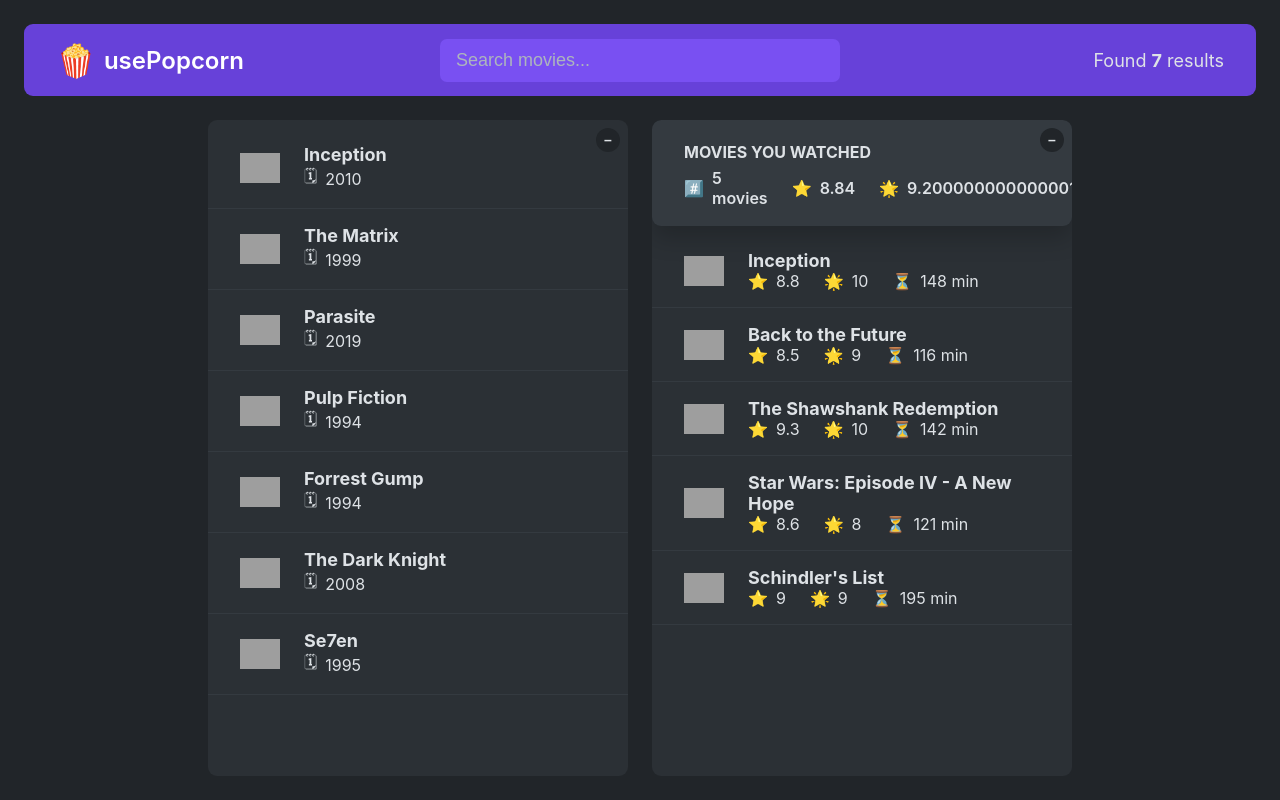
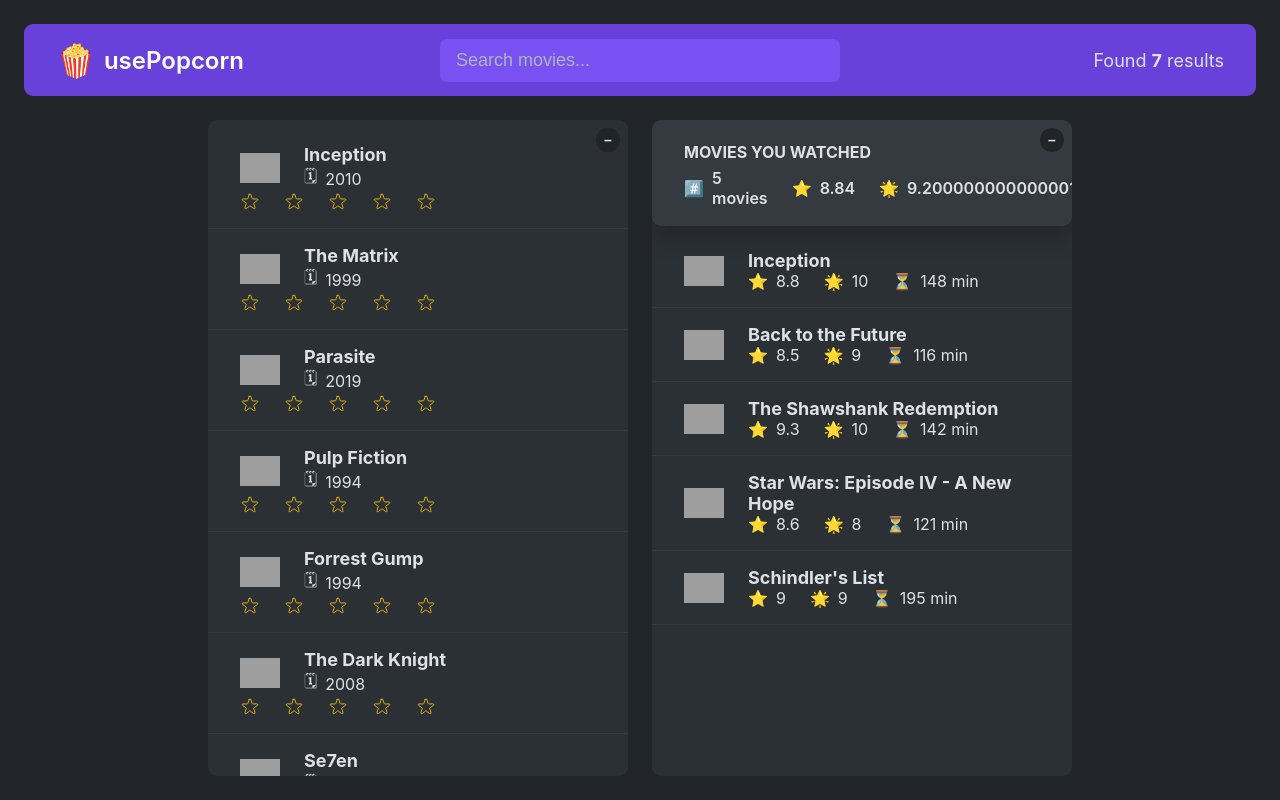
Before and after one commit to YoussefHassanDEV/UsePopCorn, a React (Create React App) app: page / in a window 1280 px wide. Built offline with nearby package versions, Linux system fonts and the light colour scheme; grey boxes are pictures that could not be loaded; the HTML template or start-up script is replaced by a standard one.

Commit message:
Added the resuable Comonents of Stars and StarRating

```diff
--- a/src/MainBoxes/Movie.js
+++ b/src/MainBoxes/Movie.js
@@ -1,3 +1,5 @@
+import StarRating from "./StarRating";
+
 export function Movie({ movie }) {
   return (
     <li key={movie.imdbID}>
@@ -9,6 +11,8 @@
           <span>{movie.Year}</span>
         </p>
       </div>
+      <span><StarRating size={20} messages={["Bad","Normal","Good","V.Good","Excelent"]}/></span>
+
     </li>
   );
 }
--- /dev/null
+++ b/src/MainBoxes/Star.js
@@ -0,0 +1,89 @@
+export default function Star({
+  onRate,
+  full,
+  onHoverIn,
+  onHoverOut,
+  color,
+  size
+}
+) {
+  const StarStyle = {
+    width: `${size}px`,
+    height: `${size}px`,
+    display: 'block',
+    cursor: 'pointer'
+  }
+  return (
+    <span role="button" style={StarStyle}
+      onClick={onRate}
+      onMouseEnter={onHoverIn}
+      onMouseLeave={onHoverOut}
+    >
+      {full ? <svg
+        xmlns="http://www.w3.org/2000/svg"
+        viewBox="0 0 20 20"
+        fill={color}
+        stroke={color}
+      >
+        <path
+          d="M9.049 2.927c.3-.921 1.603-.921 1.902 0l1.07 3.292a1 1 0 00.95.69h3.462c.969 0 1.371 1.24.588 1.81l-2.8 2.034a1 1 0 00-.364 1.118l1.07 3.292c.3.921-.755 1.688-1.54 1.118l-2.8-2.034a1 1 0 00-1.175 0l-2.8 2.034c-.784.57-1.838-.197-1.539-1.118l1.07-3.292a1 1 0 00-.364-1.118L2.98 8.72c-.783-.57-.38-1.81.588-1.81h3.461a1 1 0 00.951-.69l1.07-3.292z"
+        />
+      </svg> :
+        <svg
+          xmlns="http://www.w3.org/2000/svg"
+          fill="none"
+          viewBox="0 0 24 24"
+          stroke={color}
+        >
+          <path
+            strokeLinecap="round"
+            strokeLinejoin="round"
+            strokeWidth="{2}"
+            d="M11.049 2.927c.3-.921 1.603-.921 1.902 0l1.519 4.674a1 1 0 00.95.69h4.915c.969 0 1.371 1.24.588 1.81l-3.976 2.888a1 1 0 00-.363 1.118l1.518 4.674c.3.922-.755 1.688-1.538 1.118l-3.976-2.888a1 1 0 00-1.176 0l-3.976 2.888c-.783.57-1.838-.197-1.538-1.118l1.518-4.674a1 1 0 00-.363-1.118l-3.976-2.888c-.784-.57-.38-1.81.588-1.81h4.914a1 1 0 00.951-.69l1.519-4.674z"
+          />
+        </svg>
+      }
+    </span>
+
+  )
+}
+/*
+SPACING SYSTEM (px)
+2 / 4 / 8 / 12 / 16 / 24 / 32 / 40 / 48 / 64 / 80 / 96 / 128
+
+FONT SIZE SYSTEM (px)
+10 / 12 / 14 / 16 / 18 / 20 / 24 / 30 / 36 / 44 /52 / 62 / 74 / 86 / 98
+*/
+
+/*
+FULL STAR
+
+<svg
+  xmlns="http://www.w3.org/2000/svg"
+  viewBox="0 0 20 20"
+  fill="#000"
+  stroke="#000"
+>
+  <path
+    d="M9.049 2.927c.3-.921 1.603-.921 1.902 0l1.07 3.292a1 1 0 00.95.69h3.462c.969 0 1.371 1.24.588 1.81l-2.8 2.034a1 1 0 00-.364 1.118l1.07 3.292c.3.921-.755 1.688-1.54 1.118l-2.8-2.034a1 1 0 00-1.175 0l-2.8 2.034c-.784.57-1.838-.197-1.539-1.118l1.07-3.292a1 1 0 00-.364-1.118L2.98 8.72c-.783-.57-.38-1.81.588-1.81h3.461a1 1 0 00.951-.69l1.07-3.292z"
+  />
+</svg>
+
+
+EMPTY STAR
+
+<svg
+  xmlns="http://www.w3.org/2000/svg"
+  fill="none"
+  viewBox="0 0 24 24"
+  stroke="#000"
+>
+  <path
+    strokeLinecap="round"
+    strokeLinejoin="round"
+    strokeWidth="{2}"
+    d="M11.049 2.927c.3-.921 1.603-.921 1.902 0l1.519 4.674a1 1 0 00.95.69h4.915c.969 0 1.371 1.24.588 1.81l-3.976 2.888a1 1 0 00-.363 1.118l1.518 4.674c.3.922-.755 1.688-1.538 1.118l-3.976-2.888a1 1 0 00-1.176 0l-3.976 2.888c-.783.57-1.838-.197-1.538-1.118l1.518-4.674a1 1 0 00-.363-1.118l-3.976-2.888c-.784-.57-.38-1.81.588-1.81h4.914a1 1 0 00.951-.69l1.519-4.674z"
+  />
+</svg>
+
+*/
--- /dev/null
+++ b/src/MainBoxes/StarRating.js
@@ -0,0 +1,55 @@
+import { useState } from "react"
+import Star from "./Star"
+import PropTypes from 'prop-types'
+const containerStyle = {
+    display: 'flex',
+    alignItems: 'center',
+    gap: '16px'
+}
+const starContainerStyle = {
+    display: 'flex',
+}
+StarRating.propTypes = {
+    maxRating: PropTypes.number
+}
+export default function StarRating({
+    maxRating = 5,
+    color = '#fcc419',
+    size = 48,
+    className = "",
+    messages = [],
+    defaultRating = 0
+}) {
+    const textStyle = {
+        lineHeight: '1',
+        margin: '0',
+        color,
+        fontSize: `${size / 1.5}px`
+    }
+    const [rating, setRating] = useState(defaultRating);
+    const [tempRating, SetTempRating] = useState(0)
+    function handleRating(rating) {
+        setRating(rating)
+    }
+    return (
+        <div style={containerStyle} className={className}>
+            <div style={starContainerStyle}>
+                {Array.from({ length: maxRating }, (_, i) => (
+                    <Star key={i}
+                        onRate={() => handleRating(i + 1)}
+                        full={tempRating ? tempRating >= i + 1 :
+                            rating >= i + 1
+                        }
+                        onHoverIn={() => SetTempRating(i + 1)}
+                        onHoverOut={() => SetTempRating(0)}
+                        size={size}
+                        color={color}
+                    />
+                ))}
+            </div>
+            <p style={textStyle}>{messages.length === maxRating ?
+                messages[tempRating ? tempRating - 1 : rating - 1]
+                : tempRating || rating || ""}</p>
+        </div>
+    )
+}
```
